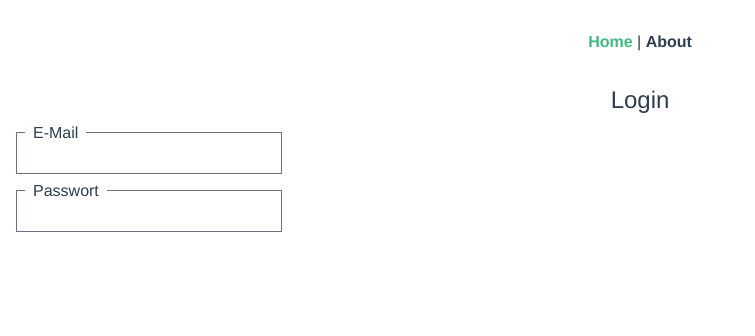
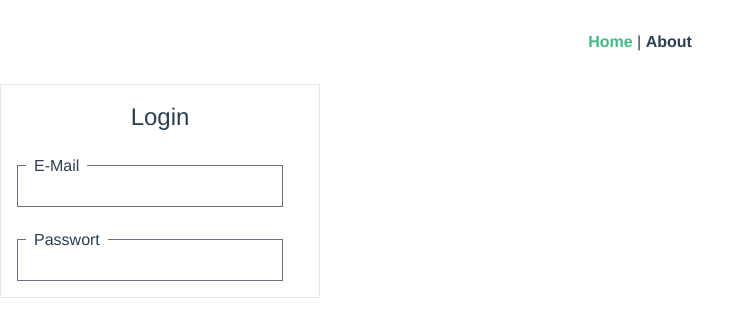
Before and after one commit to AelElliotBanyard/m294-lb-frontend, a Vue app: page /#/ in a window 1280 px wide. Shown: the top 336 px of the page, without its empty margins (0-755 px from the left). Built offline with nearby package versions, Linux system fonts and the light colour scheme.

Commit message:
Added Styling to Login component

```diff
--- a/src/components/LoginComponent.vue
+++ b/src/components/LoginComponent.vue
@@ -1,9 +1,9 @@
 <template>
-  <div>
+  <div class="border w-80">
     <div id="title">
-      <h1 class="text-2xl text-bold">Login</h1>
+      <h1 class="text-2xl text-bold py-4">Login</h1>
     </div>
-    <div id="fields">
+    <div id="fields" class="flex justify-center align-center flex-col">
       <FieldComponent :field="email" type="text" label="E-Mail" />
       <FieldComponent :field="password" type="password" label="Passwort" />
     </div>
```
